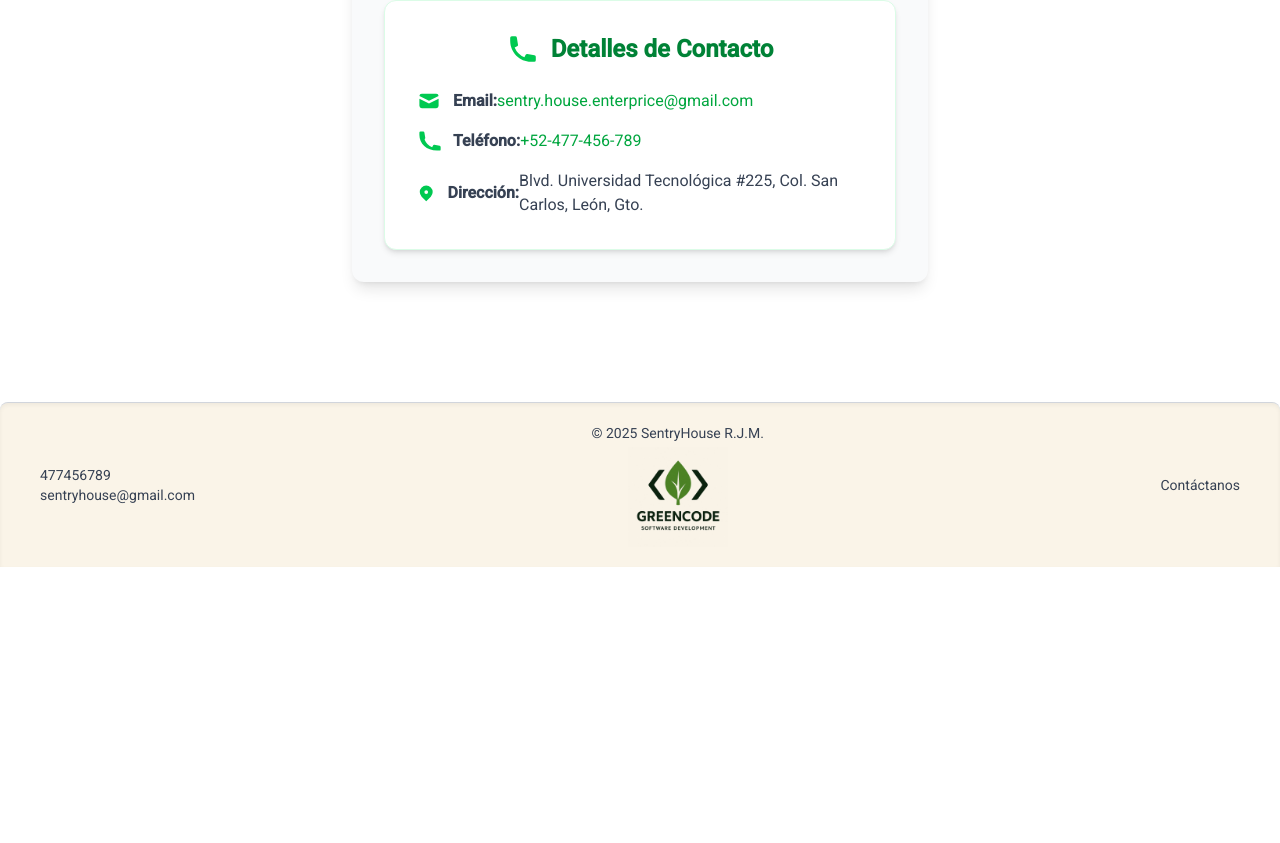
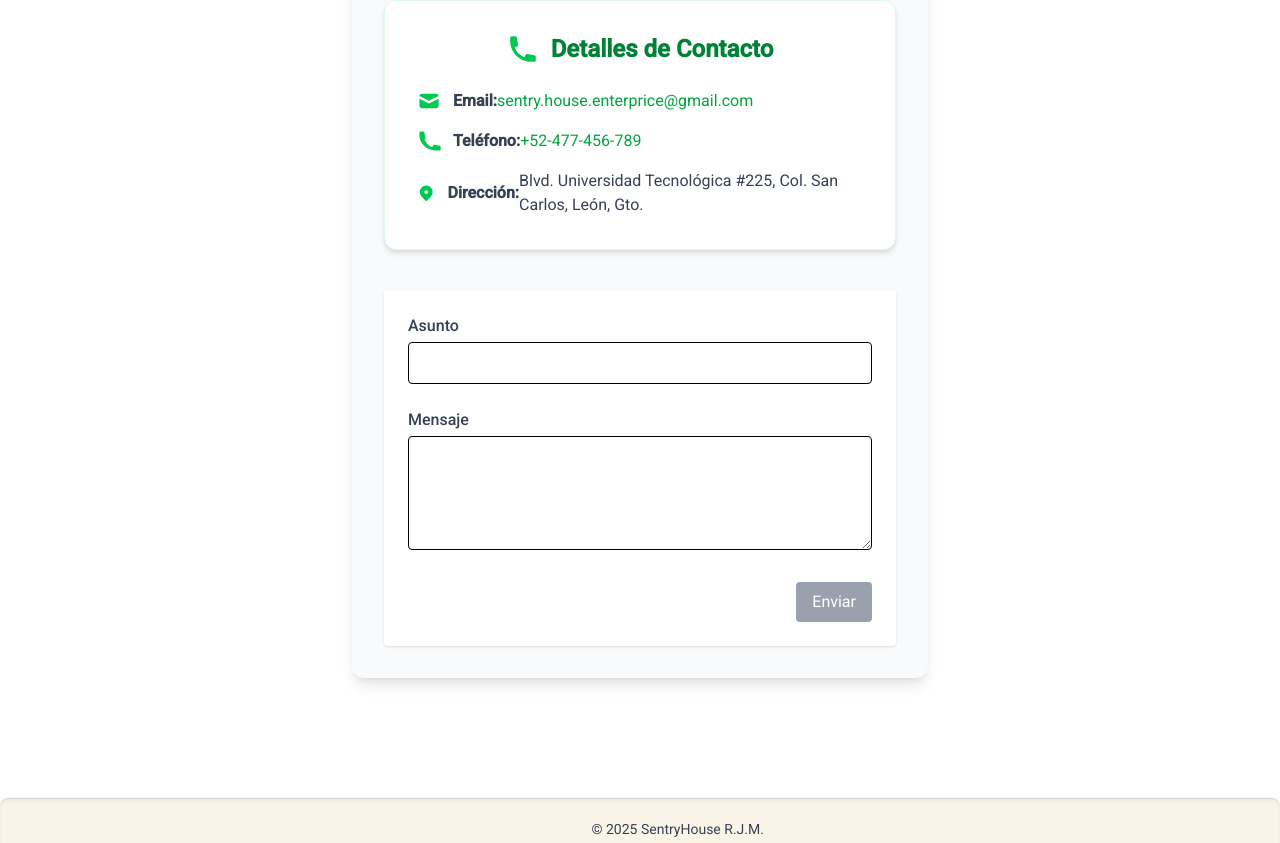
Before and after one commit to Dantebiersack/SentryHouseFrontend, an Angular app: page /contactanos in a window 1280 px wide. Shown: the part 336-1179 px from the top of the page. Before the commit the page ends 903 px from the top, so only its background shows below. Built offline with nearby package versions, Linux system fonts and the light colour scheme.

Commit message:
Actualización

```diff
--- a/src/app/app.routes.ts
+++ b/src/app/app.routes.ts
@@ -13,7 +13,7 @@ import { ChangePassword } from './pages/change-password/change-password';
 import { Proveedores } from './pages/proveedores/proveedores';
 import { MateriaPrima } from './pages/materia-prima/materia-prima';
 import { Servicios } from './pages/servicios/servicios';
-import { Contactanos } from './pages/contactanos/contactanos';
+import { ContactanosComponent as Contactanos } from './pages/contactanos/contactanos';
 import { Comentarios } from './pages/comentarios/comentarios';
 import { HistoricoComponent } from './pages/historico/historico.component';
 import { Compras } from './pages/compras/compras';
--- a/src/app/components/navbar/navbar.html
+++ b/src/app/components/navbar/navbar.html
@@ -47,6 +47,9 @@
                     <a [routerLink]="['historico']" class="nav-link">
                         <mat-icon>list</mat-icon> Histórico
                     </a>
+                    <a [routerLink]="['comentarios']" class="nav-link">
+                    <mat-icon>comment</mat-icon> Comentarios
+                </a>
                 </div>
             </ng-template>
 
--- /dev/null
+++ b/src/app/interfaces/correo.ts
@@ -0,0 +1,4 @@
+export interface Correo {
+    asunto: string;
+    cuerpo: string;
+}
--- a/src/app/interfaces/venta.ts
+++ b/src/app/interfaces/venta.ts
@@ -15,6 +15,7 @@ export interface Venta {
   iva?: number;
   total?: number;
   // opcionales por si tu endpoint incluye nombres de servicios u otros campos
+  //sin estos campos el historico no funciona
   servicioNombre: string;
   servicioDescripcion: string;
   archivoDocumento: string;
--- a/src/app/pages/contactanos/contactanos.html
+++ b/src/app/pages/contactanos/contactanos.html
@@ -32,4 +32,50 @@
             </li>
         </ul>
     </div>
+
+  <form
+  [formGroup]="form"
+  (ngSubmit)="enviar()"
+  class="grid grid-cols-1 gap-6 bg-white p-6 rounded shadow max-w-xl mx-auto mt-10"
+>
+  <div class="flex flex-col">
+    <label class="mb-1 font-medium text-gray-700">Asunto</label>
+    <input
+      type="text"
+      formControlName="asunto"
+      class="w-full p-2 border rounded"
+    />
+    <div
+      *ngIf="form.get('asunto')?.invalid && form.get('asunto')?.touched"
+      class="text-red-500 text-sm mt-1"
+    >
+      El asunto es obligatorio.
+    </div>
+  </div>
+
+  <div class="flex flex-col">
+    <label class="mb-1 font-medium text-gray-700">Mensaje</label>
+    <textarea
+      rows="4"
+      formControlName="cuerpo"
+      class="w-full p-2 border rounded"
+    ></textarea>
+    <div
+      *ngIf="form.get('cuerpo')?.invalid && form.get('cuerpo')?.touched"
+      class="text-red-500 text-sm mt-1"
+    >
+      El cuerpo del mensaje es obligatorio.
+    </div>
+  </div>
+
+  <div class="flex gap-4 mt-2 justify-end">
+    <button
+      type="submit"
+      [disabled]="form.invalid"
+      class="bg-indigo-700 text-white px-4 py-2 rounded hover:bg-indigo-800 disabled:bg-gray-400"
+    >
+      Enviar
+    </button>
+  </div>
+</form>
 </section>
--- a/src/app/pages/contactanos/contactanos.ts
+++ b/src/app/pages/contactanos/contactanos.ts
@@ -1,11 +1,55 @@
-import { Component } from '@angular/core';
+import { Component, OnInit, inject } from '@angular/core';
+import { CommonModule } from '@angular/common';
+import {
+  FormBuilder, Validators, ReactiveFormsModule, FormsModule, FormGroup
+} from '@angular/forms';
+import { CorreoService } from '../../services/correo.service';
+import { Correo } from '../../interfaces/correo';
 
 @Component({
   selector: 'app-contactanos',
-  imports: [],
+  standalone: true,
+  imports: [
+    CommonModule,
+    ReactiveFormsModule,
+    FormsModule
+  ],
   templateUrl: './contactanos.html',
   styleUrl: './contactanos.css'
 })
-export class Contactanos {
+export class ContactanosComponent implements OnInit {
 
+  private correoService = inject(CorreoService);
+  private fb = inject(FormBuilder);
+
+  form!: FormGroup;
+
+  ngOnInit(): void {
+    this.form = this.fb.group({
+      asunto: ['', Validators.required],
+      cuerpo: ['', Validators.required],
+    });
+  }
+
+  enviar(): void {
+    if (this.form.invalid) {
+      this.form.markAllAsTouched();
+      alert('Por favor, completa todos los campos requeridos.');
+      return;
+    }
+
+    const datosParaCorreo: Correo = this.form.value;
+
+    this.correoService.enviarCorreoCotizacion(datosParaCorreo).subscribe(
+      (response) => {
+        console.log('Correo enviado con éxito:', response.mensaje);
+        alert('Correo de cotización enviado correctamente.');
+        this.form.reset();
+      },
+      (error) => {
+        console.error('Error al enviar el correo:', error.error);
+        alert('Ocurrió un error al enviar el correo.');
+      }
+    );
+  }
 }
```
